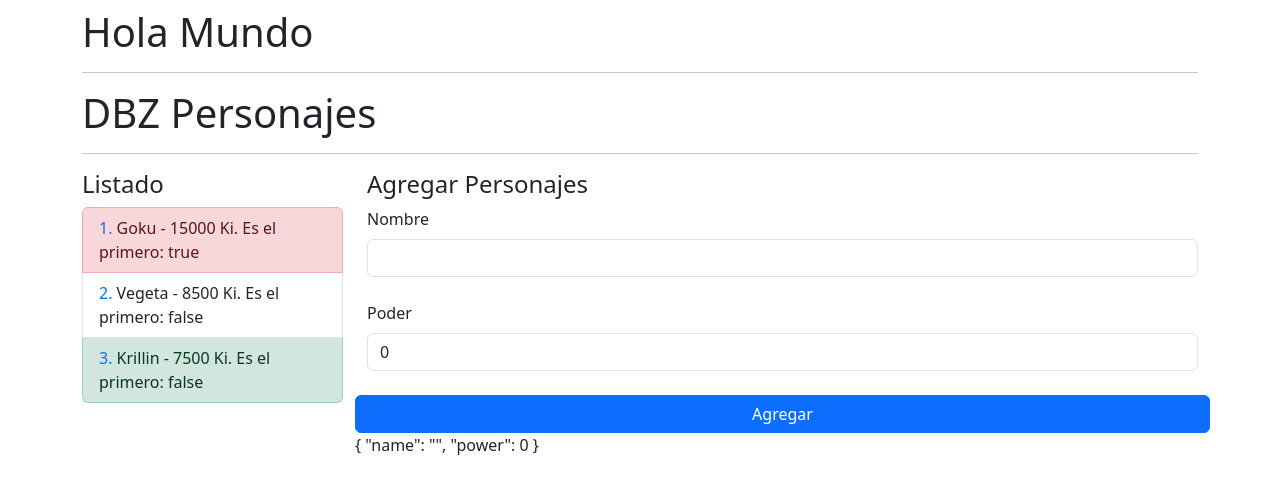
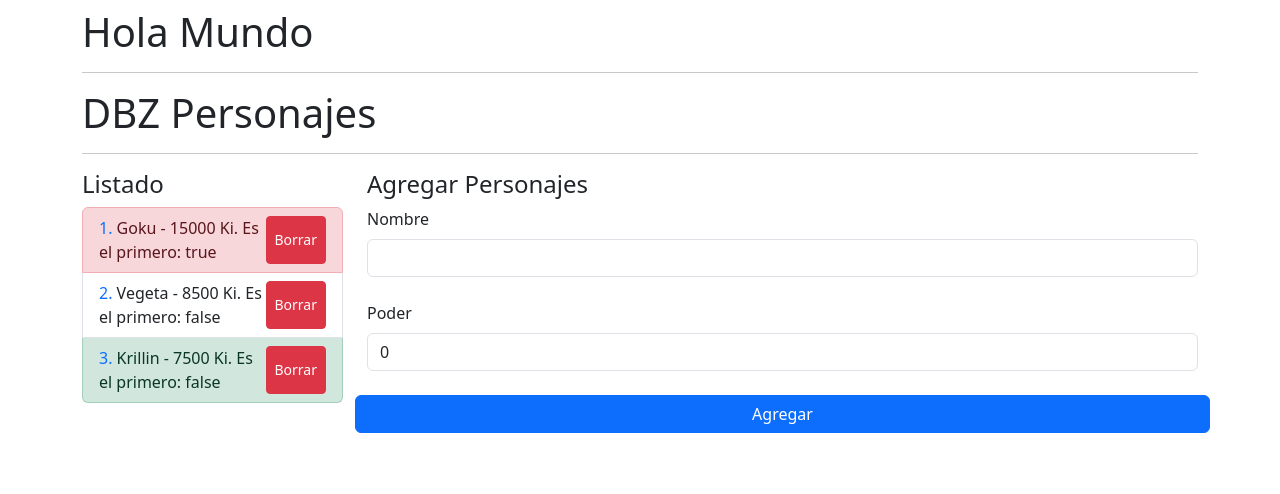
Before and after one commit to thedraxx/Angular-Cero-Experto, an Angular app in the folder 01-bases/: page / in a window 1280 px wide. Shown: the top 494 px of the page. Built offline with nearby package versions, Linux system fonts and the light colour scheme.

Commit message:
fin seccion 5:Expandir bases de Angular

```diff
--- a/01-bases/package.json
+++ b/01-bases/package.json
@@ -20,6 +20,7 @@
     "@angular/router": "^16.2.0",
     "rxjs": "~7.8.0",
     "tslib": "^2.3.0",
+    "uuid": "^9.0.1",
     "zone.js": "~0.13.0"
   },
   "devDependencies": {
@@ -27,6 +28,7 @@
     "@angular/cli": "^16.2.4",
     "@angular/compiler-cli": "^16.2.0",
     "@types/jasmine": "~4.3.0",
+    "@types/uuid": "^9.0.7",
     "jasmine-core": "~4.6.0",
     "karma": "~6.4.0",
     "karma-chrome-launcher": "~3.2.0",
--- a/01-bases/src/app/dbz/components/add-character/add-character.component.html
+++ b/01-bases/src/app/dbz/components/add-character/add-character.component.html
@@ -15,5 +15,5 @@
     Agregar
   </button>
 
-  {{ character | json}}
+  <!-- {{ character | json}} -->
 </form>
--- a/01-bases/src/app/dbz/components/add-character/add-character.component.ts
+++ b/01-bases/src/app/dbz/components/add-character/add-character.component.ts
@@ -17,7 +17,6 @@ export class AddCharacterComponent {
   };
 
   public emitCharacter(): void {
-    console.log(this.character);
     if (this.character.name.trim().length === 0) {
       return;
     }
@@ -25,7 +24,4 @@ export class AddCharacterComponent {
     this.character.name = '';
     this.character.power = 0;
   }
-
-  constructor() { }
-
 }
--- a/01-bases/src/app/dbz/components/list/list.component.html
+++ b/01-bases/src/app/dbz/components/list/list.component.html
@@ -1,7 +1,7 @@
 <h4>Listado</h4>
 <ul class="list-group">
 
-  <li class="list-group-item" [ngClass]="{'list-group-item-success' : isLast,
+  <li class="list-group-item d-flex justify-content-between align-content-center" [ngClass]="{'list-group-item-success' : isLast,
               'list-group-item-danger' : isFirst,
               'list-group-item-primary' : isEven}" *ngFor="
     let character of characterList;
@@ -9,10 +9,16 @@
     let isLast = last; let isEven = even;
     let isOdd = odd">
 
-    <span class="text-primary">{{i + 1}}. </span>
-    <span>{{ character.name }} - </span>
-    <span>{{ character.power }} Ki. </span>
-    <span> Es el primero: {{isFirst}}</span>
+    <div>
+      <span class="text-primary">{{i + 1}}. </span>
+      <span>{{ character.name }} - </span>
+      <span>{{ character.power }} Ki. </span>
+      <span> Es el primero: {{isFirst}}</span>
+    </div>
+
+    <button class="btn btn-danger btn-sm" (click)="onDeleteCharacter(character.id)">
+      Borrar
+    </button>
 
   </li>
 
--- a/01-bases/src/app/dbz/components/list/list.component.ts
+++ b/01-bases/src/app/dbz/components/list/list.component.ts
@@ -1,4 +1,4 @@
-import { Component, Input } from '@angular/core';
+import { Component, EventEmitter, Input, Output } from '@angular/core';
 import { Character } from '../../interfaces/characters.interface';
 
 @Component({
@@ -8,6 +8,9 @@ import { Character } from '../../interfaces/characters.interface';
 })
 export class ListComponent {
 
+  @Output()
+  public onDeleteiD:EventEmitter <string> = new EventEmitter();
+
   @Input()
   public characterList: Character[] = [
     {
@@ -16,4 +19,10 @@ export class ListComponent {
     },
   ];
 
+  public onDeleteCharacter(i?: string):void {
+    if (!i) return;
+
+    this.onDeleteiD.emit(i);
+  }
+
 }
--- a/01-bases/src/app/dbz/interfaces/characters.interface.ts
+++ b/01-bases/src/app/dbz/interfaces/characters.interface.ts
@@ -1,4 +1,5 @@
 export interface Character {
+  id?: string;
   name: string;
   power: number;
 }
--- a/01-bases/src/app/dbz/pages/main-page.component.html
+++ b/01-bases/src/app/dbz/pages/main-page.component.html
@@ -4,7 +4,7 @@
 <div class="row">
 
   <div class="col-3">
-    <app-dbz-list [characterList]="characters"></app-dbz-list>
+    <app-dbz-list [characterList]="characters" (onDeleteiD)="deleteCharacterById($event)"></app-dbz-list>
   </div>
 
   <div class="col-9">
--- a/01-bases/src/app/dbz/pages/main-page.component.ts
+++ b/01-bases/src/app/dbz/pages/main-page.component.ts
@@ -1,5 +1,6 @@
 import { Component } from '@angular/core';
 import { Character } from '../interfaces/characters.interface';
+import { DbzService } from '../services/dbz.service';
 
 @Component({
   selector: 'app-dbz-main-page',
@@ -8,23 +9,19 @@ import { Character } from '../interfaces/characters.interface';
 
 export class DbzComponent{
 
-  public characters: Character[] = [
-    {
-      name: 'Goku',
-      power: 15000
-    },
-    {
-      name: 'Vegeta',
-      power: 8500
-    },
-    {
-      name: 'Krillin',
-      power: 7500
-    }
-  ]
+  constructor(private DbzService: DbzService) {}
+
+  public get characters(): Character[] {
+    return [...this.DbzService.characters];
+  }
+
 
   public onNewCharacter(character: Character): void {
-    this.characters.push(character);
+    this.DbzService.addCharacter(character);
+  }
+
+  public deleteCharacterById(id: string): void {
+    this.DbzService.deleteCharacterById(id);
   }
 
 }
--- /dev/null
+++ b/01-bases/src/app/dbz/services/dbz.service.ts
@@ -0,0 +1,38 @@
+import { Injectable } from '@angular/core';
+import { Character } from '../interfaces/characters.interface';
+import {v4 as uuid  }  from 'uuid';
+@Injectable({
+  providedIn: 'root'
+})
+export class DbzService {
+
+  public characters: Character[] = [
+    {
+      id: uuid(),
+      name: 'Goku',
+      power: 15000
+    },
+    {
+      id: uuid(),
+      name: 'Vegeta',
+      power: 8500
+    },
+    {
+      id: uuid(),
+      name: 'Krillin',
+      power: 7500
+    }
+  ]
+
+  public addCharacter(character: Character): void {
+    this.characters.push({
+      id: uuid(),
+      name: character.name,
+      power: character.power
+    });
+  }
+
+  public deleteCharacterById(id: string):void {
+    this.characters = this.characters.filter(character => character.id !== id);
+  }
+}
```
Also changed, not shown: 1 other file (tests, documents, lock files or other folders).
